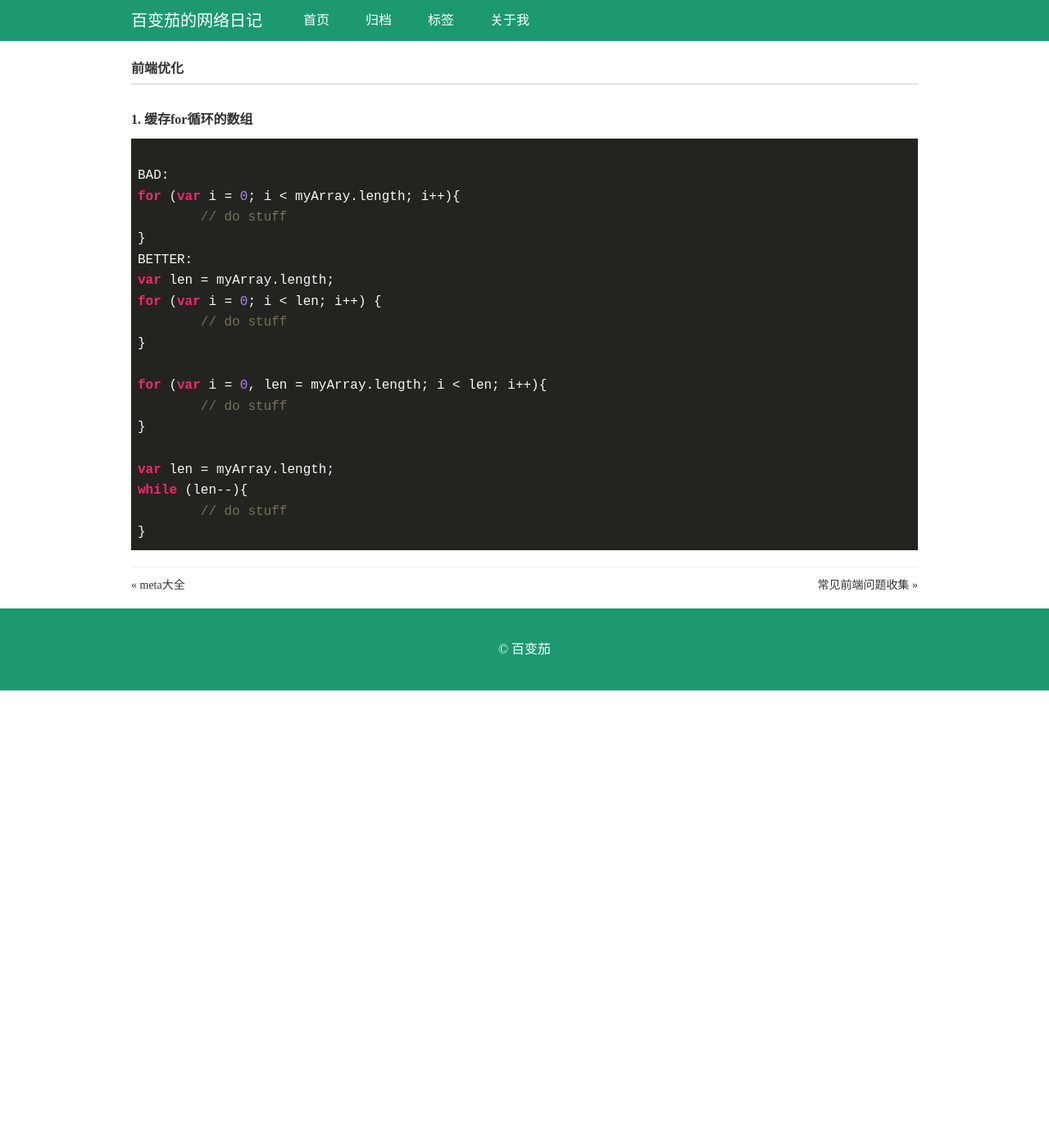
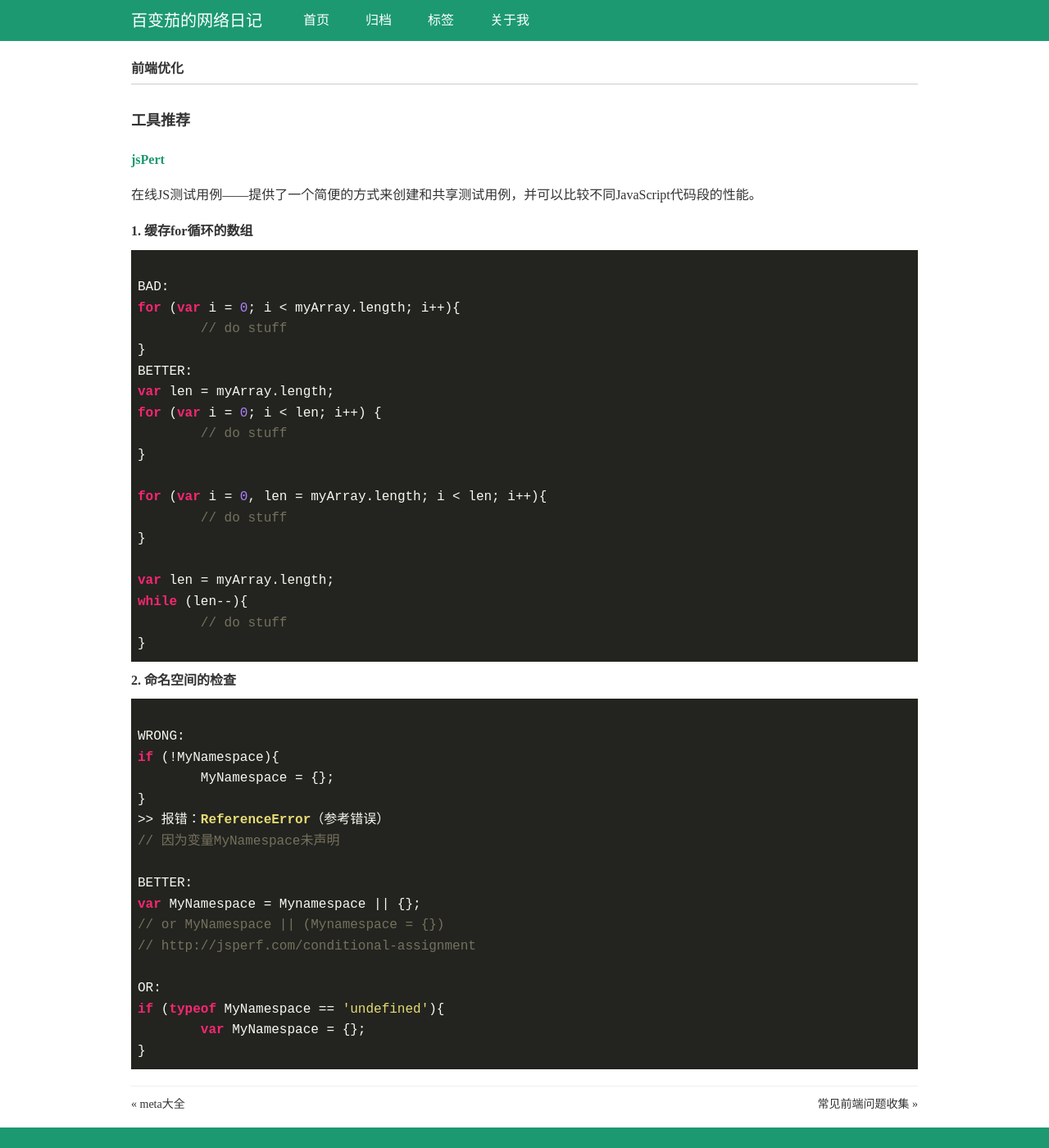
Before and after one commit to jsiwa/jsiwa.github.io, a Jekyll site: the page built from _posts/2014-11-13-p10-optimize.md, in a window 1280 px wide and 1400 px high. Shown: the whole window at 82% size. Built offline with Jekyll 4.4.1, drawn with Linux system fonts in a browser that asks for light colours; comment, search, counter and statistics services are not loaded.

Commit message:
optimize 命名空间的检查

```diff
--- a/_posts/2014-11-13-p10-optimize.md
+++ b/_posts/2014-11-13-p10-optimize.md
@@ -8,6 +8,11 @@ description:  前端优化
 ---
 
 <div class="post-con">
+
+<h3>工具推荐</h3>
+<h4><a href="http://jsperf.com/" target="_blank">jsPert</a></h4>
+<p>在线JS测试用例——提供了一个简便的方式来创建和共享测试用例，并可以比较不同JavaScript代码段的性能。</p>
+
 <h4>1. 缓存for循环的数组</h4>
 <pre><code class="javascript">
 BAD:
@@ -30,6 +35,26 @@ while (len--){
 }
 </code></pre>
 
+<h4>2. 命名空间的检查</h4>
+<pre><code class="javascript">
+WRONG:
+if (!MyNamespace){
+	MyNamespace = {};
+}
+>> 报错：ReferenceError（参考错误）
+// 因为变量MyNamespace未声明
+
+BETTER:
+var MyNamespace = Mynamespace || {};
+// or MyNamespace || (Mynamespace = {})
+// http://jsperf.com/conditional-assignment
+
+OR:
+if (typeof MyNamespace == 'undefined'){
+	var MyNamespace = {};
+}
+</code></pre>
+
 
 
 
```
